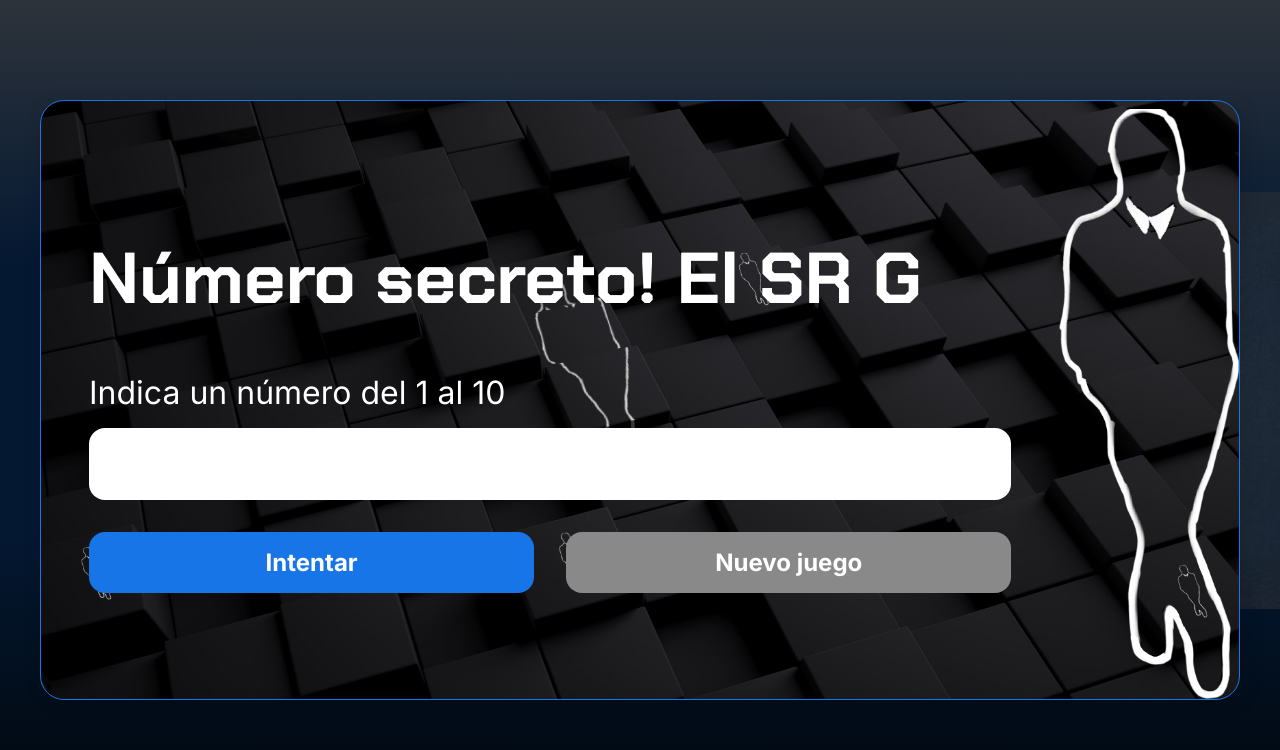
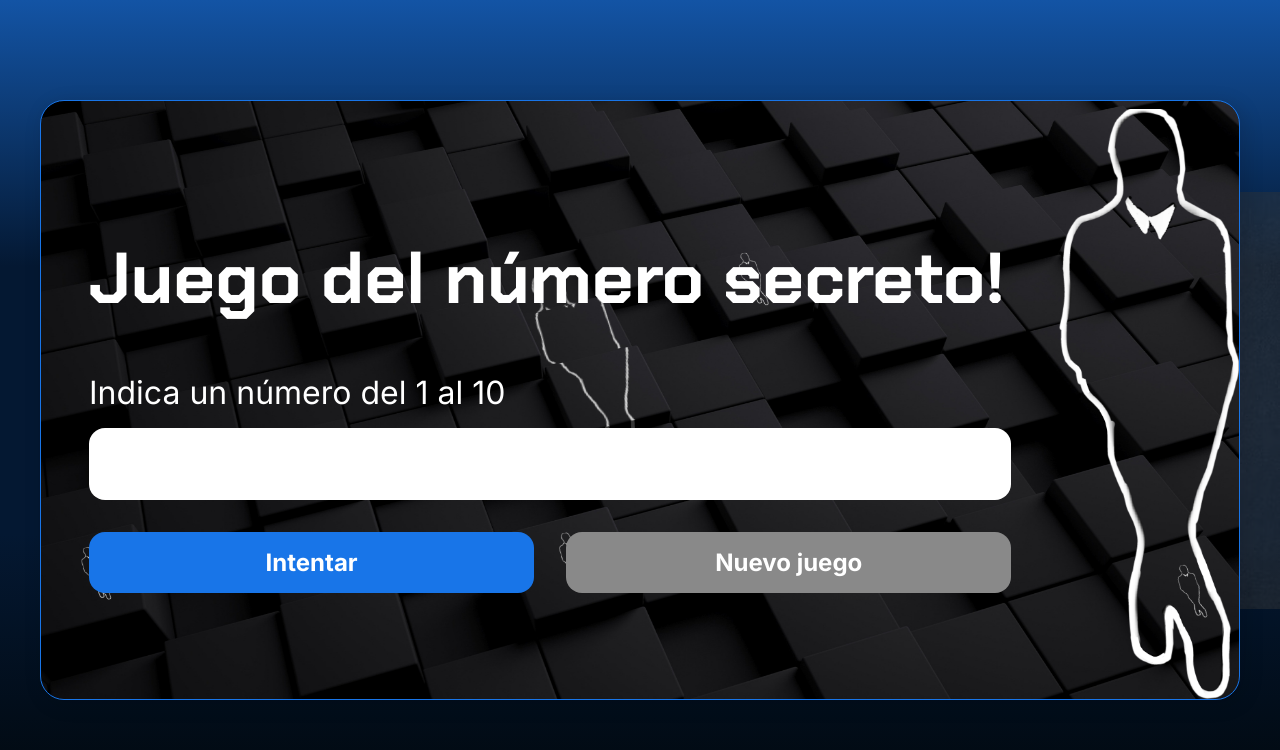
Before and after one commit to ElSRGio/Juego-Secreto, a plain HTML site: page index.html in a window 1280 px wide. Drawn offline with Linux system fonts and the light colour scheme.

Commit message:
Versión Final Total

```diff
--- a/app.js
+++ b/app.js
@@ -54,7 +54,7 @@ function generarNumeroSecreto() {
 }
 
 function condicionesIniciales() {
-    asignarTextoElemento('h1','Número secreto! El SR G');
+    asignarTextoElemento('h1','Juego del número secreto!');
     asignarTextoElemento('p',`Indica un número del 1 al ${numeroMaximo}`);
     numeroSecreto = generarNumeroSecreto();
     intentos = 1;
--- a/style.css
+++ b/style.css
@@ -6,7 +6,7 @@
 }
 
 body {
-    background: linear-gradient(#2d333b 0%, #041832 33.33%, #041832 66.67%, #01080E 100%);
+    background: linear-gradient(#1354A5 0%, #041832 33.33%, #041832 66.67%, #01080E 100%);
     height: 100vh;
     display: flex;
     align-items: center;
```
